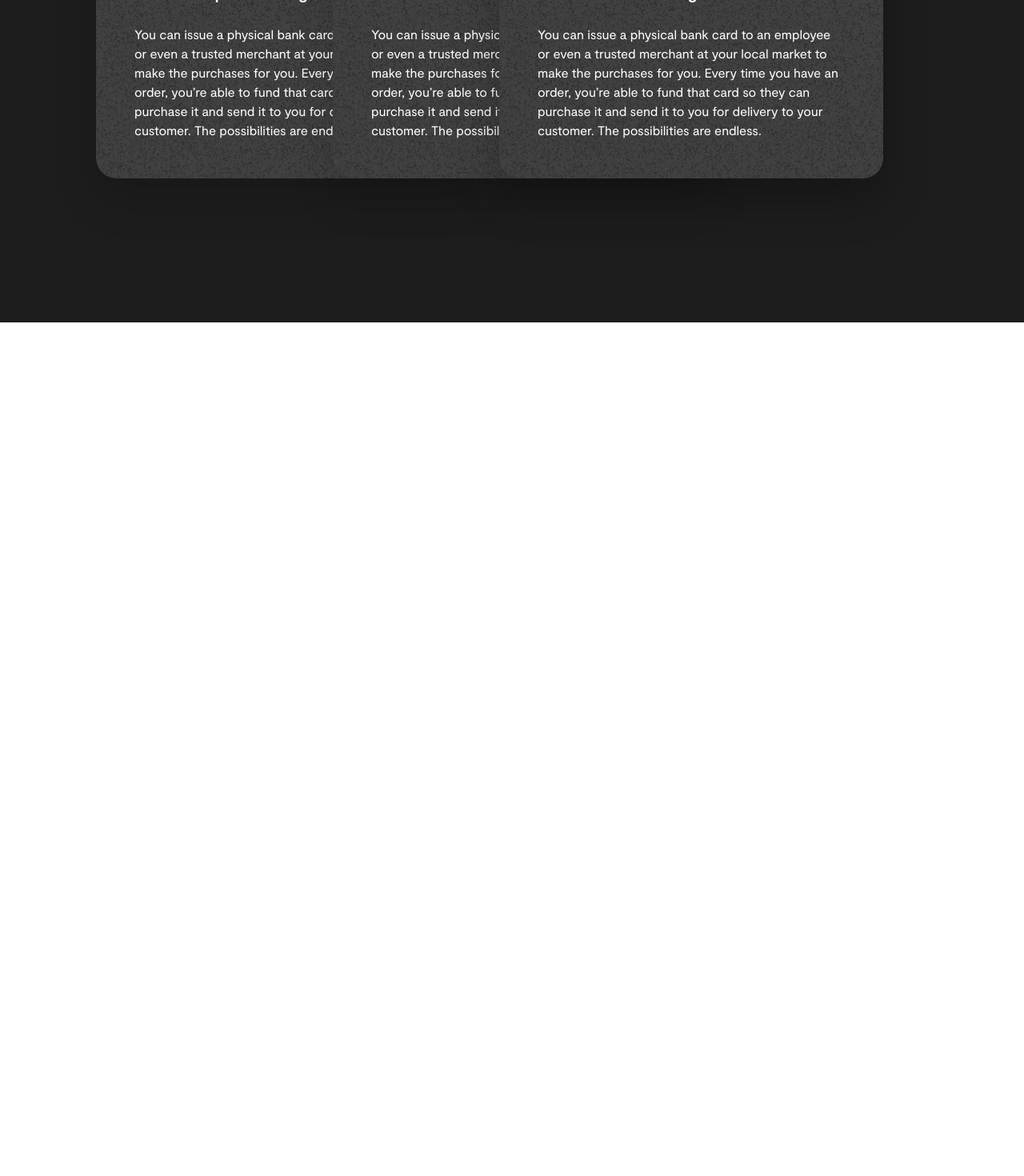
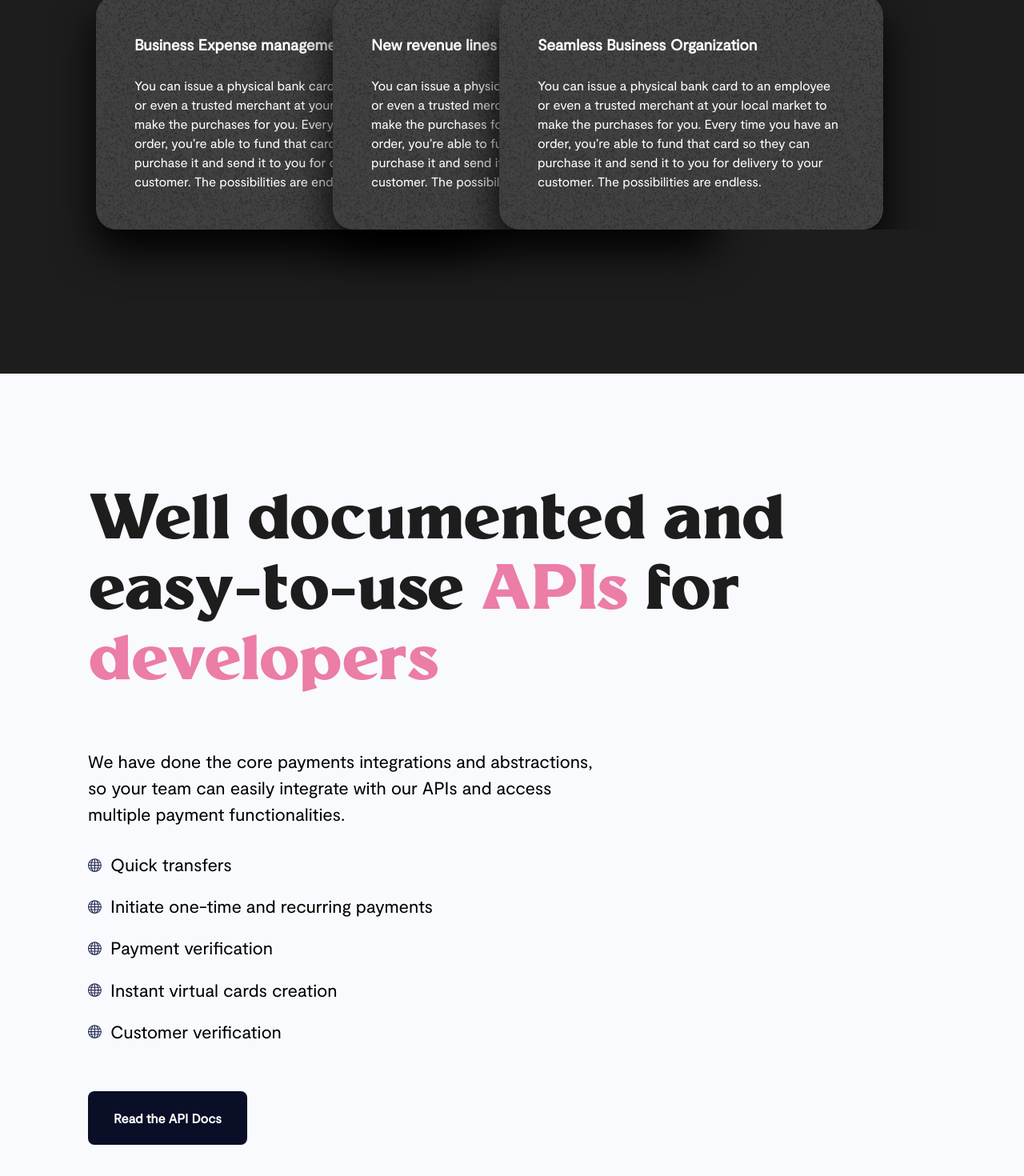
Before and after one commit to cjchika/flutterwave_clone, a React (Vite) app: page / in a window 1280 px wide. Shown: the part 6793-8263 px from the top of the page at 80% size. Before the commit the page ends 7196 px from the top, so only its background shows below. Built offline with nearby package versions, Linux system fonts and the light colour scheme.

Commit message:
API Docs

```diff
--- a/src/App.jsx
+++ b/src/App.jsx
@@ -7,6 +7,7 @@ import Partners from "./components/Partners";
 import Payment from "./components/Payment";
 import Commerce from "./components/Commerce";
 import Cards from "./components/Cards";
+import APIsection from "./components/APIsection";
 
 function App() {
   return (
@@ -19,6 +20,7 @@ function App() {
         <Payment />
         <Commerce />
         <Cards />
+        <APIsection />
       </Layout>
     </Fragment>
   );
--- a/src/components/APIsection.jsx
+++ b/src/components/APIsection.jsx
@@ -0,0 +1,61 @@
+import React from "react";
+import { ImSphere } from "react-icons/im";
+
+const APIsection = () => {
+  return (
+    <section className="md:py-[140px] bg-[#f8fafd]">
+      <div className="xl:mx-[90px] ">
+        <h2 className="font-millik text-cardDarkBG text-[34px] md:text-[50px] lg:text-[80px] leading-[2.5rem] md:leading-[3.5rem] lg:leading-[5.5rem] mb-[1.5rem] md:mb-[4rem] max-w-[60rem] ">
+          Well documented and easy-to-use{" "}
+          <span className="text-pink">APIs</span> for{" "}
+          <span className="text-pink">developers</span>
+        </h2>
+        <p className="text-[18px] font-thin mb-[30px] max-w-[40rem] md:text-[22px]">
+          We have done the core payments integrations and abstractions, so your
+          team can easily integrate with our APIs and access multiple payment
+          functionalities.
+        </p>
+        <ul className="text-[18px] mb-[50px]  md:text-[22px] last-of-type:mb-[5rem]">
+          <li className="mb-[1.2rem] flex items-center">
+            <div>
+              <ImSphere className="mr-[10px] text-[#262c55] text-[18px]" />
+            </div>{" "}
+            Quick transfers
+          </li>
+          <li className="mb-[1.2rem] flex items-center">
+            <div>
+              <ImSphere className="mr-[10px] text-[#262c55] text-[18px]" />
+            </div>{" "}
+            Initiate one-time and recurring payments
+          </li>
+          <li className="mb-[1.2rem] flex items-center">
+            <div>
+              <ImSphere className="mr-[10px] text-[#262c55] text-[18px]" />
+            </div>{" "}
+            Payment verification
+          </li>
+          <li className="mb-[1.2rem] flex items-center">
+            <div>
+              <ImSphere className="mr-[10px] text-[#262c55] text-[18px]" />
+            </div>{" "}
+            Instant virtual cards creation
+          </li>
+          <li className="mb-[1.2rem] flex items-center">
+            <div>
+              <ImSphere className="mr-[10px] text-[#262c55] text-[18px]" />
+            </div>{" "}
+            Customer verification
+          </li>
+        </ul>
+        <a
+          href="/"
+          className="bg-btnPrimary text-white font-semibold text-[16px] rounded-lg p-6 px-8 "
+        >
+          Read the API Docs
+        </a>
+      </div>
+    </section>
+  );
+};
+
+export default APIsection;
--- a/src/components/Cards.jsx
+++ b/src/components/Cards.jsx
@@ -6,8 +6,8 @@ const Cards = () => {
   return (
     <>
       <section className="bg-cardDarkBG">
-        <div className="xl:mx-[120px] md:my-[65px] lg:my-[90px] max-w-[120.6rem] flex flex-col items-center justify-start text-center">
-          <h2 className="font-millik text-white mb-[26px] lg:mb-[3.5rem] max-w-[70rem] text-[36px] md:text-[46px] lg:text-[80px] leading-[2.7rem] lg:leading-[5rem]">
+        <div className=" md:my-[65px] lg:my-[90px] max-w-[120.6rem] flex flex-col items-center justify-start text-center">
+          <h2 className="xl:mx-[120px]  font-millik text-white mb-[26px] lg:mb-[3.5rem] max-w-[70rem] text-[36px] md:text-[46px] lg:text-[80px] leading-[2.7rem] lg:leading-[5rem]">
             Create physical and virtual{" "}
             <span className="text-[#6672c7]">cards</span>
           </h2>
@@ -23,12 +23,12 @@ const Cards = () => {
           </a>
           <div>
             <img
-              className="h-full w-full md:w-[400px] xl:w-[500px] drop-shadow-3xl mb-[6em]"
+              className="h-full w-full md:w-[400px] xl:w-[500px] drop-shadow-3xl mb-[6em] lg:mb-[10rem]"
               src={MasterCard}
             />
           </div>
-          <div className="flex flex-col md:flex-row w-full justify-center  ">
-            <div className="text-white bg-[url('./assets/Images/box.png')] z-[1]  bg-[#313131] rounded-[1.6rem] drop-shadow-2xl overflow-hidden text-left p-8 lg:p-12 md:absolute md:w-[22rem] xlg:w-[30rem] md:ml-[-22rem] lg:ml-[-27rem] xl:ml-[-35rem] hover:target:">
+          <div className="flex flex-col md:flex-row w-full justify-center overflow-hidden">
+            <div className="text-white bg-[url('./assets/Images/box.png')] z-[1]  bg-[#313131] rounded-[1.6rem] drop-shadow-4xl overflow-hidden text-left p-8 lg:p-12 md:absolute md:w-[22rem] xlg:w-[30rem] md:ml-[-22rem] lg:ml-[-27rem] xl:ml-[-35rem] hover:target:">
               <h6 className="font-semibold text-[1.2rem] mb-[1.5rem]">
                 Business Expense management
               </h6>
@@ -40,7 +40,7 @@ const Cards = () => {
                 customer. The possibilities are endless.
               </p>
             </div>
-            <div className="text-white z-[2] bg-[url('./assets/Images/box.png')] my-[3rem] md:my-0 bg-[#313131] rounded-[1.6rem] drop-shadow-2xl overflow-hidden text-left p-8 lg:p-12 md:absolute  md:w-[22rem] xlg:w-[30rem] md:ml-[2rem] lg:ml-4rem] md:hover:translate-x-52 md:hover:ease-out duration-300">
+            <div className="text-white z-[2] bg-[url('./assets/Images/box.png')] my-[3rem] md:my-0 bg-[#313131] rounded-[1.6rem] drop-shadow-4xl overflow-hidden text-left p-8 lg:p-12 md:absolute  md:w-[22rem] xlg:w-[30rem] md:ml-[2rem] lg:ml-4rem] md:hover:translate-x-52 md:hover:ease-out duration-300">
               <h6 className="font-semibold text-[1.2rem] mb-[1.5rem]">
                 New revenue lines established
               </h6>
@@ -52,7 +52,7 @@ const Cards = () => {
                 customer. The possibilities are endless.
               </p>
             </div>
-            <div className=" text-white z-[3] bg-[url('./assets/Images/box.png')] bg-[#313131] rounded-[1.6rem] drop-shadow-4xl overflow-hidden text-left p-8 lg:p-12 md:w-[22rem] xlg:w-[30rem] md:ml-[22rem] lg:ml-[28rem] md:hover:translate-x-60 md:hover:ease-out duration-300">
+            <div className=" text-white z-[3] bg-[url('./assets/Images/box.png')] bg-[#313131] rounded-[1.6rem] drop-shadow-4xl overflow-hidden text-left p-8 lg:p-12 md:w-[22rem] xlg:w-[30rem] md:ml-[22rem] lg:ml-[28rem] md:hover:translate-x-40 xlg:hover:translate-x-60 md:hover:ease-out duration-300">
               <h6 className="font-semibold text-[1.2rem] mb-[1.5rem]">
                 Seamless Business Organization
               </h6>
--- a/src/components/Commerce.jsx
+++ b/src/components/Commerce.jsx
@@ -6,7 +6,7 @@ import { IoIosArrowForward } from "react-icons/io";
 const Commerce = () => {
   return (
     <>
-      <section className="py-[70px] md:py-[100px]">
+      <section className="py-[70px] md:py-[100px] bg-[#f8fafd]">
         <div className="my-0 mx-auto max-w-[109.2rem]  . flex flex-wrap items-start justify-between xl:mx-[90px] overflow-hidden">
           <h2 className="text-cardDarkBG font-millik max-w-[108.7rem] mb-[2rem] lg:mb-[5rem]  text-[34px] md:text-[48px] leading-[2.6rem] lg:text-[5rem] md:leading-[3.5rem] lg:leading-[5.8rem]">
             Build a successful online business with our{" "}
--- a/tailwind.config.cjs
+++ b/tailwind.config.cjs
@@ -31,7 +31,7 @@ module.exports = {
       },
       dropShadow: {
         "3xl": "0 10px 15px rgba(255, 255, 255, 0.5)",
-        "4xl": "0 26px 26px rgb(0 0 0 / 0.25)",
+        "4xl": "0 26px 26px rgba(0, 0, 0, 1)",
       },
       backgroundImage: {
         box: "url('./src/assets/Images/box.png')",
```
